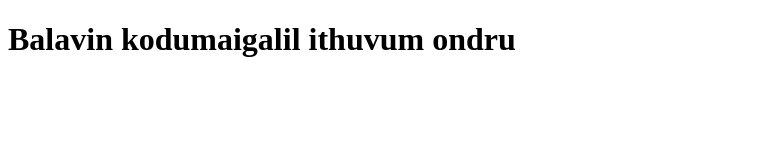
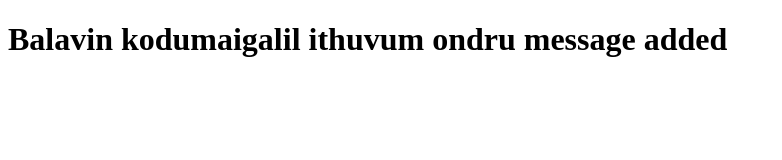
Before and after one commit to Bala8817/tamil, a plain HTML site: page indextamil.html in a window 1280 px wide. Shown: the whole page, without its empty margins (0-782 px from the left). Drawn offline with Linux system fonts and the light colour scheme.

Commit message:
bala added msg

```diff
--- a/indextamil.html
+++ b/indextamil.html
@@ -6,6 +6,6 @@
     <title>Document</title>
 </head>
 <body>
-    <h1>Balavin kodumaigalil ithuvum ondru</h1>
+    <h1>Balavin kodumaigalil ithuvum ondru message added</h1>
 </body>
 </html>
```
